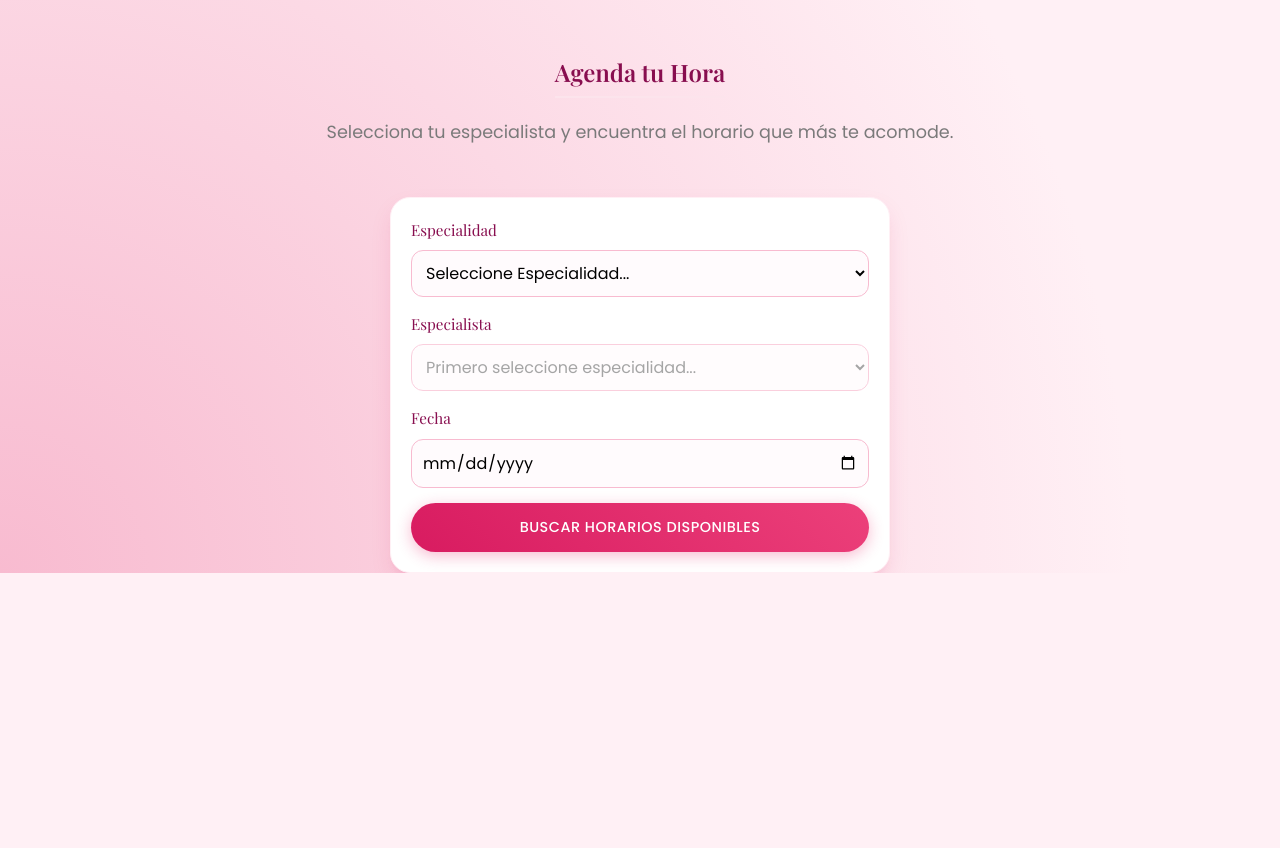
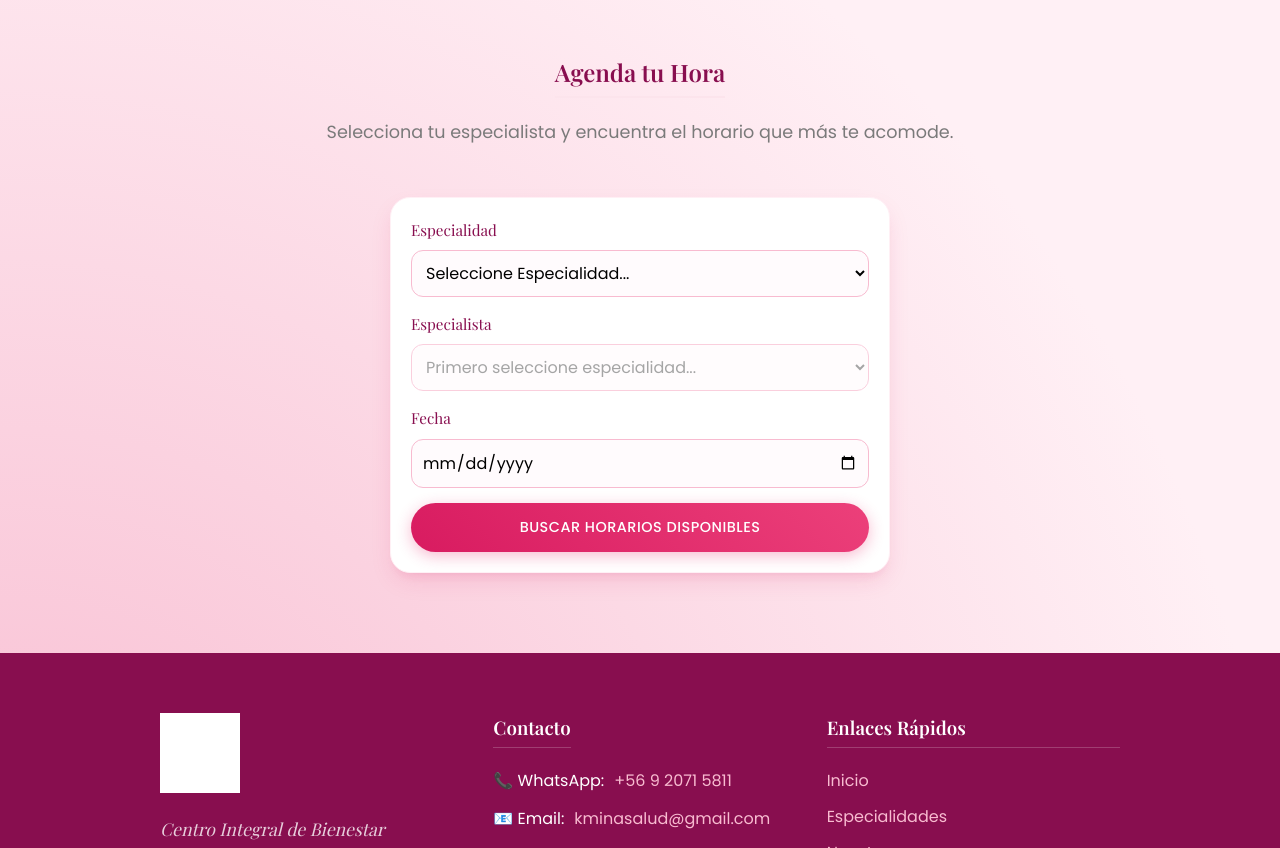
Before and after one commit to MangaDavies/agendamiento-kmina, a website: page public/index.html in a window 1280 px wide. Shown: the part 1952-2800 px from the top of the page. Before the commit the page ends 2525 px from the top, so only its background shows below. Drawn offline with nearby package versions, Linux system fonts and the light colour scheme; no server answers; a web font is replaced by a local one.

Commit message:
Feat: agregando información de contacto y footer

```diff
--- a/public/index.html
+++ b/public/index.html
@@ -26,6 +26,7 @@
         <a href="#sectionClient" class="nav-link">Inicio</a>
         <a href="#services" class="nav-link">Especialidades</a>
         <a href="#about" class="nav-link">Nosotros</a>
+        <a href="#footer" class="nav-link">Contacto</a>
         <button id="navRequestBtn" class="nav-link active">Agendar Cita</button>
         <button id="navAdminBtn" class="nav-link">Administración</button>
       </nav>
@@ -296,6 +297,31 @@
     </div>
   </div>
 
+  <!-- Footer -->
+  <footer id="footer" class="main-footer">
+    <div class="container footer-content">
+      <div class="footer-brand">
+        <img src="Logo.png" alt="Kmina Salud" class="footer-logo">
+        <p>Centro Integral de Bienestar</p>
+      </div>
+      <div class="footer-contact">
+        <h3>Contacto</h3>
+        <p>📞 WhatsApp: <a href="https://wa.me/56920715811" target="_blank">+56 9 2071 5811</a></p>
+        <p>📧 Email: <a href="mailto:kminasalud@gmail.com">kminasalud@gmail.com</a></p>
+        <p>📸 Instagram: <a href="https://www.instagram.com/kmina_salud/" target="_blank">@kmina_salud</a></p>
+      </div>
+      <div class="footer-links">
+        <h3>Enlaces Rápidos</h3>
+        <a href="#sectionClient">Inicio</a>
+        <a href="#services">Especialidades</a>
+        <a href="#about">Nosotros</a>
+      </div>
+    </div>
+    <div class="footer-bottom">
+      <p>&copy; 2025 Kmina Salud. Todos los derechos reservados.</p>
+    </div>
+  </footer>
+
   <script src="app.js"></script>
 </body>
 
--- a/public/styles.css
+++ b/public/styles.css
@@ -694,3 +694,88 @@ label {
   background-color: #ffebee;
   color: #d32f2f;
 }
+
+/* Footer */
+.main-footer {
+  background-color: var(--secondary);
+  color: white;
+  padding: 60px 0 20px;
+  margin-top: 80px;
+}
+
+.footer-content {
+  display: grid;
+  grid-template-columns: repeat(auto-fit, minmax(250px, 1fr));
+  gap: 40px;
+  margin-bottom: 40px;
+}
+
+.footer-logo {
+  height: 80px;
+  margin-bottom: 15px;
+  filter: brightness(0) invert(1);
+  /* Make logo white if it's dark */
+}
+
+.footer-brand p {
+  font-size: 1.1rem;
+  font-style: italic;
+  font-family: 'Playfair Display', serif;
+  opacity: 0.8;
+}
+
+.footer-contact h3,
+.footer-links h3 {
+  font-family: 'Playfair Display', serif;
+  margin-bottom: 20px;
+  border-bottom: 1px solid rgba(255, 255, 255, 0.2);
+  display: inline-block;
+  padding-bottom: 5px;
+}
+
+.footer-contact p {
+  margin-bottom: 12px;
+  display: flex;
+  align-items: center;
+  gap: 10px;
+}
+
+.footer-contact a,
+.footer-links a {
+  color: #f8bbd0;
+  text-decoration: none;
+  transition: 0.3s;
+}
+
+.footer-contact a:hover,
+.footer-links a:hover {
+  color: white;
+  text-decoration: underline;
+}
+
+.footer-links {
+  display: flex;
+  flex-direction: column;
+}
+
+.footer-links a {
+  margin-bottom: 10px;
+}
+
+.footer-bottom {
+  text-align: center;
+  padding-top: 20px;
+  border-top: 1px solid rgba(255, 255, 255, 0.1);
+  font-size: 0.85rem;
+  opacity: 0.6;
+}
+
+@media (max-width: 768px) {
+  .footer-content {
+    text-align: center;
+  }
+
+  .footer-contact p {
+    justify-content: center;
+  }
+}
--- a/server.js
+++ b/server.js
@@ -212,7 +212,7 @@ app.post('/api/appointments', (req, res) => {
       db.get('SELECT name FROM specialists WHERE id = ?', [specialist_id], (e, srow) => {
         const specialistName = srow ? srow.name : 'especialista';
         const msg = `Confirmo cita con ${specialistName} el ${date} a las ${time} para ${patient_name}. Motivo: ${reason || '-'}, Previsión: ${insurance || '-'}`;
-        const whatsapp_url = 'https://wa.me/?text=' + encodeURIComponent(msg);
+        const whatsapp_url = 'https://wa.me/56920715811?text=' + encodeURIComponent(msg);
         res.json({ id: this.lastID, specialist_id, date, time, patient_name, patient_contact, reason, insurance, whatsapp_url });
       });
     });
@@ -237,8 +237,8 @@ app.put('/api/appointments/:id', (req, res) => {
         db.get('SELECT name FROM specialists WHERE id = ?', [specialist_id], (e, srow) => {
           const specialistName = srow ? srow.name : 'especialista';
           const msg = `Confirmo cita con ${specialistName} el ${date} a las ${time} para ${patient_name}. Motivo: ${reason || '-'}`;
-          const whatsapp_url = 'https://wa.me/?text=' + encodeURIComponent(msg);
-          res.json({ id, specialist_id, date, time, patient_name, patient_contact, reason, insurance, whatsapp_url });
+          const whatsapp_url = 'https://wa.me/56920715811?text=' + encodeURIComponent(msg);
+          res.json({ id: id, specialist_id, date, time, patient_name, patient_contact, reason, insurance, whatsapp_url });
         });
       });
   });
```
